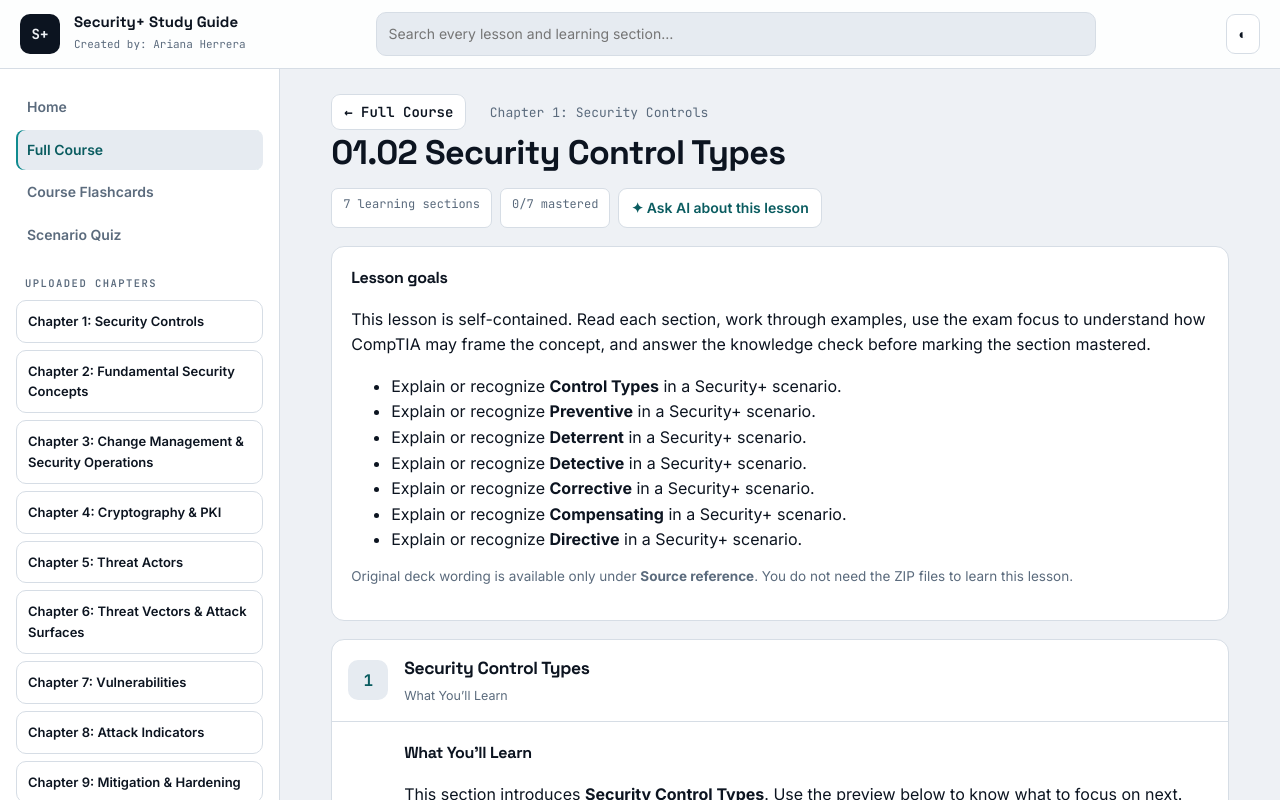
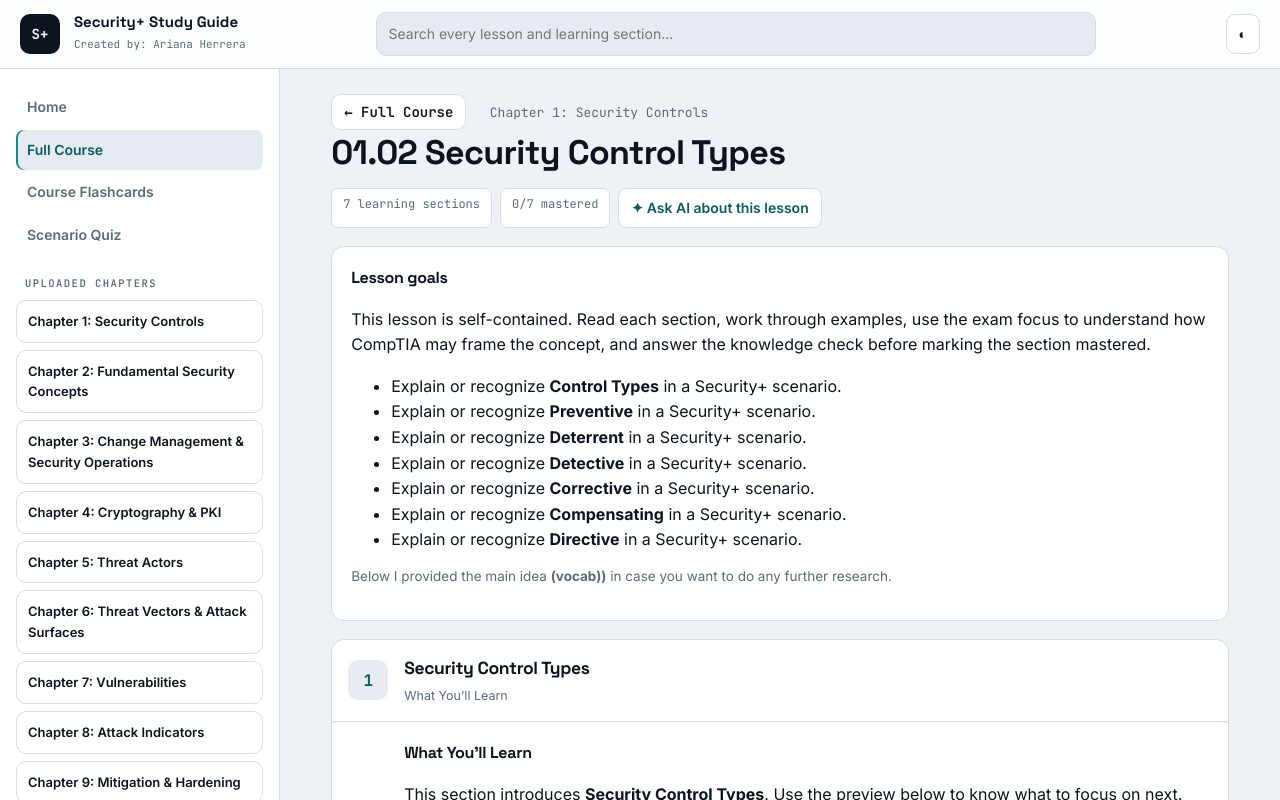
Before and after one commit to ari-923/security, a Next.js app: page /course/01.02 in a window 1280 px wide. Shown: the top 800 px of the page. Built offline with nearby package versions, Linux system fonts and the light colour scheme.

Commit message:
Update LessonClient.js

```diff
--- a/components/LessonClient.js
+++ b/components/LessonClient.js
@@ -26,7 +26,7 @@ export default function LessonClient({ lesson, previous, next, nextPreview }) {
     <div className="crumb"><Link className="btn" href="/course">← Full Course</Link> &nbsp; Chapter {lesson.chapter}: {lesson.chapter_name}</div>
     <h2 className="lesson-title">{lesson.id} {lesson.title}</h2>
     <div className="lesson-meta"><span className="pill">{learning.length} learning sections</span><span className="pill">{done}/{learning.length} mastered</span><button className="btn ai-inline" onClick={() => { setTutorSection(null); setTutorOpen(true); }}>✦ Ask AI about this lesson</button></div>
-    <div className="lesson-intro"><h3>Lesson goals</h3><p>This lesson is self-contained. Read each section, work through examples, use the exam focus to understand how CompTIA may frame the concept, and answer the knowledge check before marking the section mastered.</p>{objectives.length > 0 && <ul className="lesson-objectives">{objectives.map((x) => <li key={x}>Explain or recognize <strong>{x}</strong> in a Security+ scenario.</li>)}</ul>}<p className="course-note">Original deck wording is available only under <strong>Source reference</strong>. You do not need the ZIP files to learn this lesson.</p></div>
+    <div className="lesson-intro"><h3>Lesson goals</h3><p>This lesson is self-contained. Read each section, work through examples, use the exam focus to understand how CompTIA may frame the concept, and answer the knowledge check before marking the section mastered.</p>{objectives.length > 0 && <ul className="lesson-objectives">{objectives.map((x) => <li key={x}>Explain or recognize <strong>{x}</strong> in a Security+ scenario.</li>)}</ul>}<p className="course-note">Below I provided the main idea <strong>(vocab))</strong> in case you want to do any further research.</p></div>
 
     {lesson.slides.map((section) => section.instructional
       ? <LearningSection key={section.n} lesson={lesson} section={section} done={mastered.has(keyFor(lesson.id, section.n))} onDone={(v) => setMastered(keyFor(lesson.id, section.n), v)} onTutor={() => askTutor(section)} />
```
